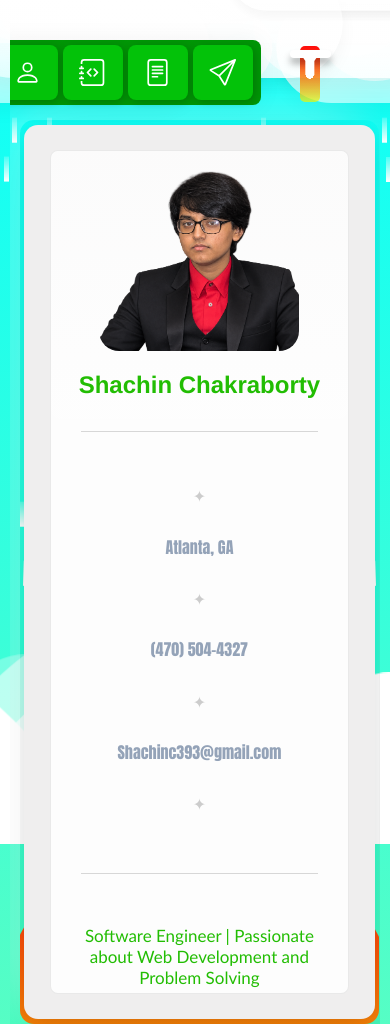
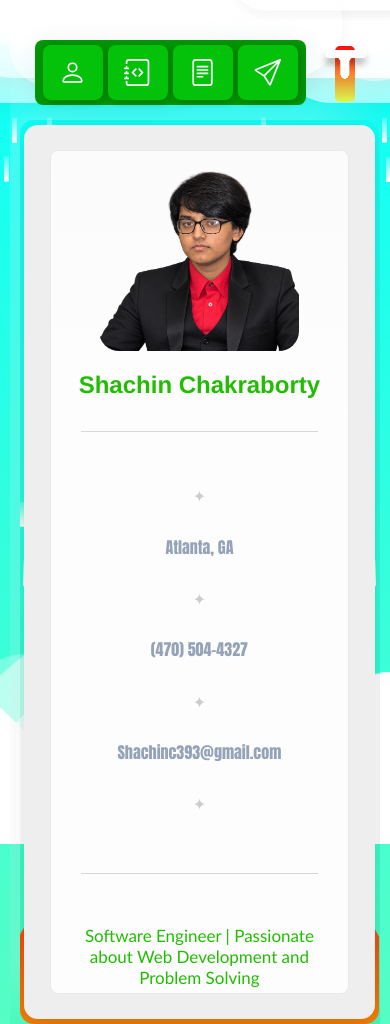
Before and after one commit to XShachin/CVWebsite, a website: page index.html in a window 390 px wide. Shown: the top 1024 px of the page. Drawn offline with Linux system fonts and the light colour scheme.

Commit message:
fix mobile vs mac 2

```diff
--- a/css/style.css
+++ b/css/style.css
@@ -754,7 +754,7 @@ section a:hover {
     position: fixed !important;
 
     top: 0.2%;
-    left: 90%;
+    left: 90% !important;
 
     z-index: 2000 !important;
   }
@@ -903,7 +903,7 @@ section a:hover {
     transform: translateY(-50%);
 
     /* Remove desktop/mobile side positioning */
-    left: -70px !important;
+    left: -70px;
     right: auto !important;
     top: auto !important;
 
```
